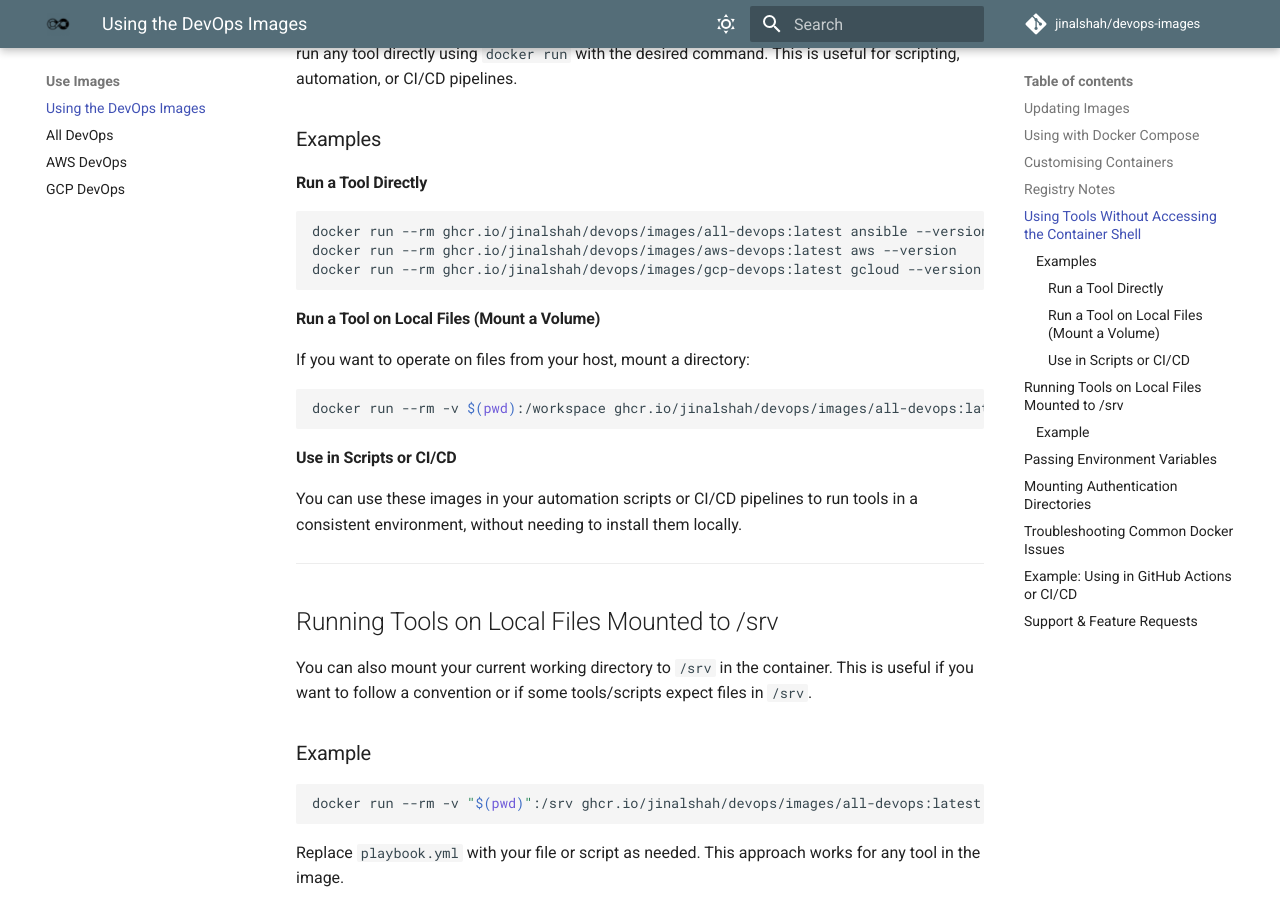
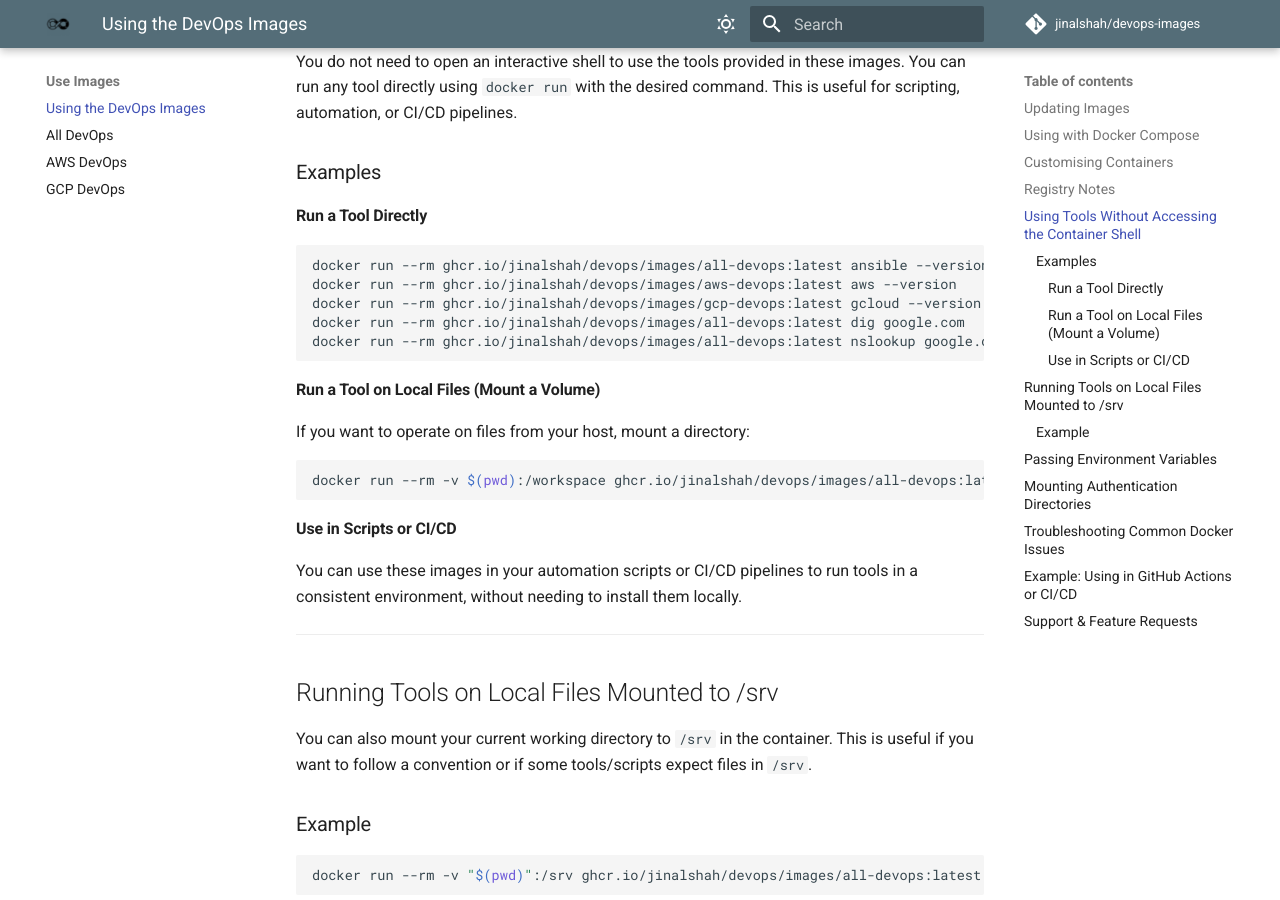
Before and after one commit to jinalshah/devops-images, an MkDocs documentation site: the page built from docs/use-images/index.md, in a window 1280 px wide and 900 px high, scrolled down 1821 px. Built offline with MkDocs 1.6.1 and Material for MkDocs 9.7.7, drawn with Linux system fonts in a browser that asks for light colours; comment, search, counter and statistics services are not loaded; some of the changed text lies outside the part shown.

Commit message:
Add dig and nslookup DNS tools to base image
Co-authored-by: jinalshah <5815613+jinalshah@users.noreply.github.com>

````diff
--- a/docs/use-images/index.md
+++ b/docs/use-images/index.md
@@ -11,6 +11,7 @@ All images come equipped with certain universal tools such as:
 - Ansible
 - Python 3.X
 - SSH
+- DNS tools (dig, nslookup)
 - vim
 
 Additional details on what the images contain can be found within the [Dockerfile](../../Dockerfile).
@@ -76,6 +77,8 @@ You do not need to open an interactive shell to use the tools provided in these
 docker run --rm ghcr.io/jinalshah/devops/images/all-devops:latest ansible --version
 docker run --rm ghcr.io/jinalshah/devops/images/aws-devops:latest aws --version
 docker run --rm ghcr.io/jinalshah/devops/images/gcp-devops:latest gcloud --version
+docker run --rm ghcr.io/jinalshah/devops/images/all-devops:latest dig google.com
+docker run --rm ghcr.io/jinalshah/devops/images/all-devops:latest nslookup google.com
 ```
 
 #### Run a Tool on Local Files (Mount a Volume)
````
Also changed, not shown: 2 other files.
